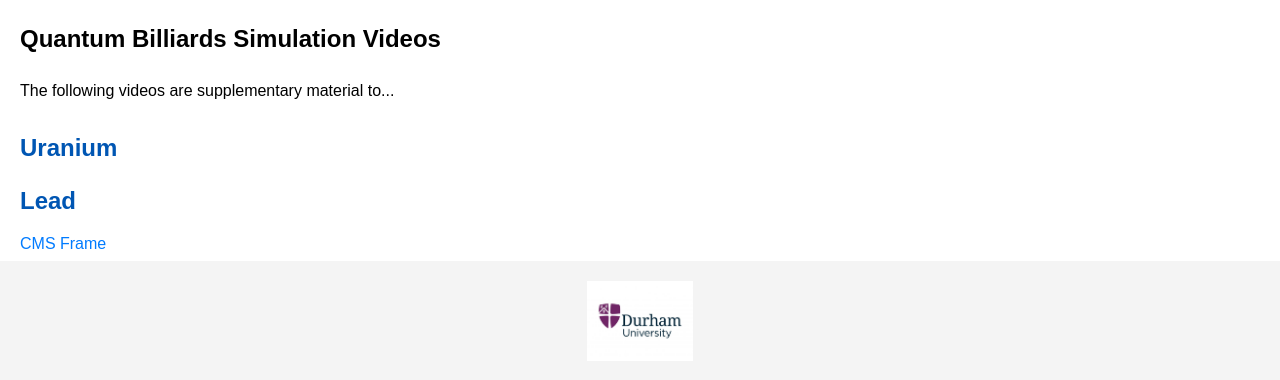
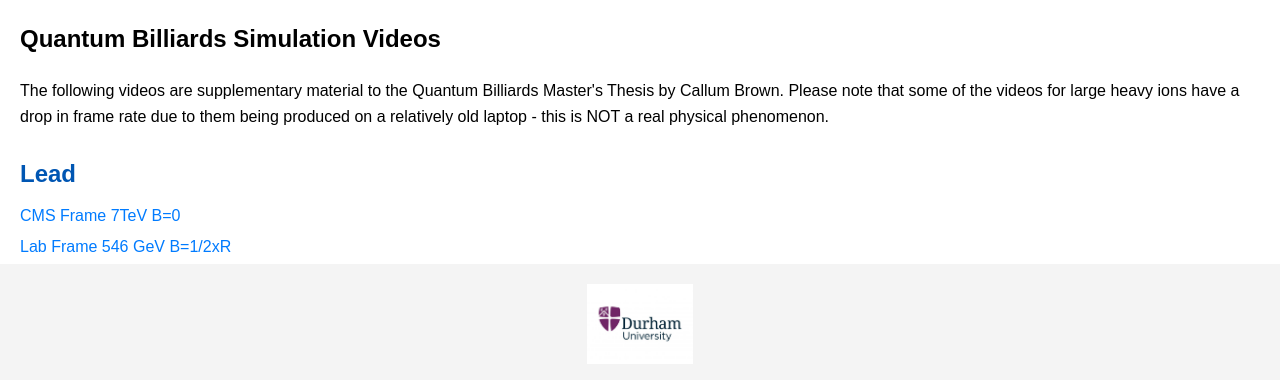
Before and after one commit to CallumMCB/Heavy-Ion-Collisions, a plain HTML site: page index.html in a window 1280 px wide. Both pictures are taken after a click on the element "Lead". Drawn offline with Linux system fonts and the light colour scheme.

Commit message:
Add files via upload

```diff
--- a/index.html
+++ b/index.html
@@ -16,22 +16,15 @@
     </header>
     <main>
         <section class="introduction">
-            <p>The following videos are supplementary material to...</p>
+            <p>The following videos are supplementary material to the Quantum Billiards Master's Thesis by Callum Brown. Please note that some of the videos for large heavy ions have a drop in frame rate due to them being produced on a relatively old laptop - this is NOT a real physical phenomenon.</p>
         </section>
         <section class="video-categories">
-            <!-- Example Category 1 -->
-            <div class="category" onclick="toggleCategory('Uranium at 7TeV')">
-                <h2>Uranium</h2>
-                <div id="Uranium at 7TeV" class="videos hidden">
-                    <a href="https://youtu.be/Y76uh-xsmjI?si=hUhHJ9mNxX-ykQYE" target="_blank">Uranium CMS</a>
-                    <!-- Add more videos as needed -->
-                </div>
-            </div>
             <!-- Example Category 2 -->
-            <div class="category" onclick="toggleCategory('Lead at 7TeV')">
+            <div class="category" onclick="toggleCategory('Lead')">
                 <h2>Lead</h2>
-                <div id="Lead at 7TeV" class="videos hidden">
-                    <a href="https://www.youtube.com/watch?v=bxHnzulei9I" target="_blank">CMS Frame</a>
+                <div id="Lead" class="videos hidden">
+                    <a href="https://www.youtube.com/watch?v=bxHnzulei9I" target="_blank">CMS Frame 7TeV B=0</a>
+                    <a href="https://youtu.be/QoAa3JaMiWw" target="_blank">Lab Frame 546 GeV B=1/2xR</a>
                     <!-- Add more videos as needed -->
                 </div>
             </div>
```
